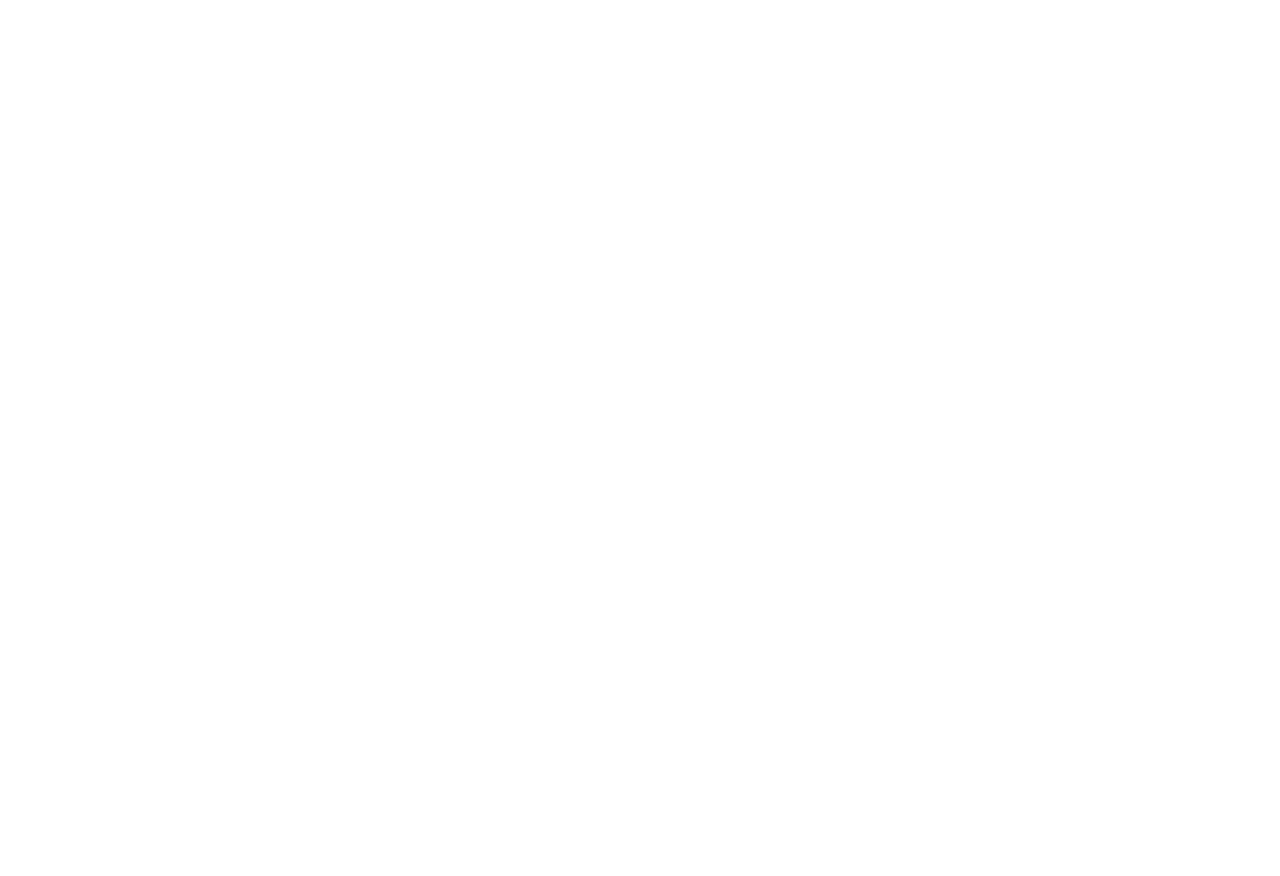
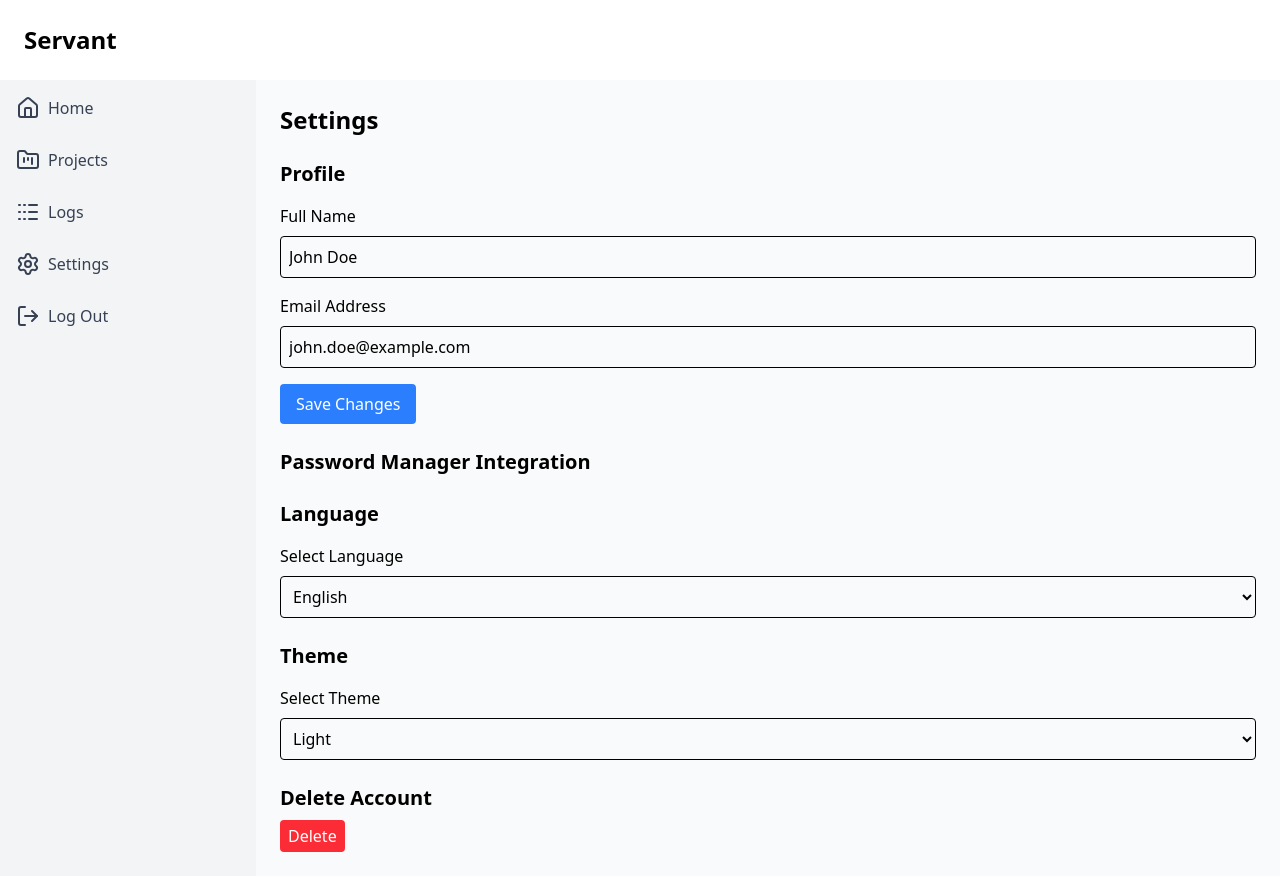
Before and after one commit to Yoni190/servant, a React app in the folder frontend/: page /settings in a window 1280 px wide. Before the commit this address had no page. Before the commit the page ends 800 px from the top, so only its background shows below. Built offline with nearby package versions, Linux system fonts and the light colour scheme; the HTML template or start-up script is replaced by a standard one.

Commit message:
Create settings page

```diff
--- a/frontend/src/App.jsx
+++ b/frontend/src/App.jsx
@@ -7,7 +7,7 @@
 import EditProject from './pages/EditProject'
 import { ToastContainer } from 'react-toastify'
 import Logs from './pages/Logs'
-
+import Settings from './pages/Settings'
 
 
 
@@ -24,6 +24,7 @@
         <Route path="/projects/add" element={<AddProject />} />
         <Route path="/project/edit/:id" element={<EditProject />} />
         <Route path="/logs" element={<Logs />} />
+        <Route path="/settings" element={<Settings />} />
       </Routes>
 
       <ToastContainer
--- /dev/null
+++ b/frontend/src/pages/Settings.jsx
@@ -0,0 +1,106 @@
+import React, { useState } from 'react'
+import Header from '../components/Header'
+import Sidebar from '../components/Sidebar'
+import Swal from 'sweetalert2'
+import { useNavigate } from 'react-router-dom'
+
+
+const Settings = () => {
+
+    const navigate = useNavigate()
+
+    const handleDelete = () => {
+        Swal.fire({
+                    title: "Warning!",
+                    text: "Are you sure you want to delete your account?",
+                    icon: "warning",
+                    showCancelButton: true,
+                    confirmButtonColor: "#d33"
+                }).then((result) => {
+                    if (result.isConfirmed) {
+                        // Proceed with deletion logic here
+                        console.log(`User Account deleted.`);
+                        Swal.fire("Deleted!", "Your account has been deleted.", "success");
+
+                        navigate('/')
+                    }
+                })
+    }
+
+
+  return (
+    <div className="min-h-screen flex flex-col">
+      <Header />
+      <div className="flex flex-1">
+        <Sidebar />
+        <main className="flex-1 p-6 bg-gray-50 space-y-6">
+            <h1 className='text-2xl font-semibold'>Settings</h1>
+            {/* Profile Info */}
+            <form action="#">
+                <h2 className='text-xl font-semibold'>Profile</h2>
+                <label htmlFor="name" className='mt-4 block'>Full Name</label>
+                <input
+                    type="text"
+                    name="name"
+                    id="name"
+                    className='border rounded w-full p-2 mt-2'
+                    placeholder='Full Name'
+                    value="John Doe"
+                    onChange={() => {}}
+                    />
+                <label htmlFor="email" className='mt-4 block'>Email Address</label>
+                <input
+                    type="email"
+                    name="email"
+                    id="email"
+                    className='border rounded w-full p-2 mt-2'
+                    placeholder='Email'
+                    value="john.doe@example.com"
+                    onChange={() => {}}
+                    />
+
+                <button className='mt-4 bg-blue-500 text-white rounded py-2 px-4 hover:bg-blue-600 cursor-pointer'>Save Changes</button>
+            </form>
+
+            {/* Password Manager Integration */}
+            <div>
+                <h2 className='text-xl font-semibold'>Password Manager Integration</h2>
+            </div>
+
+            {/* Language */}
+            <div>
+                <h2 className='text-xl font-semibold'>Language</h2>
+                <label htmlFor="language" className='mt-4 block'>Select Language</label>
+                <select name="language" id="language" className='border rounded w-full p-2 mt-2'>
+                    <option value="en">English</option>
+                    <option value="ar">العربية</option>
+                </select>
+            </div>
+
+            {/* Theme */}
+            <div>
+                <h2 className='text-xl font-semibold'>Theme</h2>
+                <label htmlFor="theme" className='mt-4 block'>Select Theme</label>
+                <select name="theme" id="theme" className='border rounded w-full p-2 mt-2'>
+                    <option value="light">Light</option>
+                    <option value="dark">Dark</option>
+                </select>
+            </div>
+
+            {/* Delete Account */}
+            <div>
+                <h2 className="text-xl font-semibold">Delete Account</h2>
+                <button
+                className='bg-red-500 px-2 py-1 rounded text-white mt-2 cursor-pointer hover:bg-red-700'
+                onClick={handleDelete}
+                >
+                    Delete
+                </button>
+            </div>
+        </main>
+      </div>
+    </div>
+  )
+}
+
+export default Settings
```
